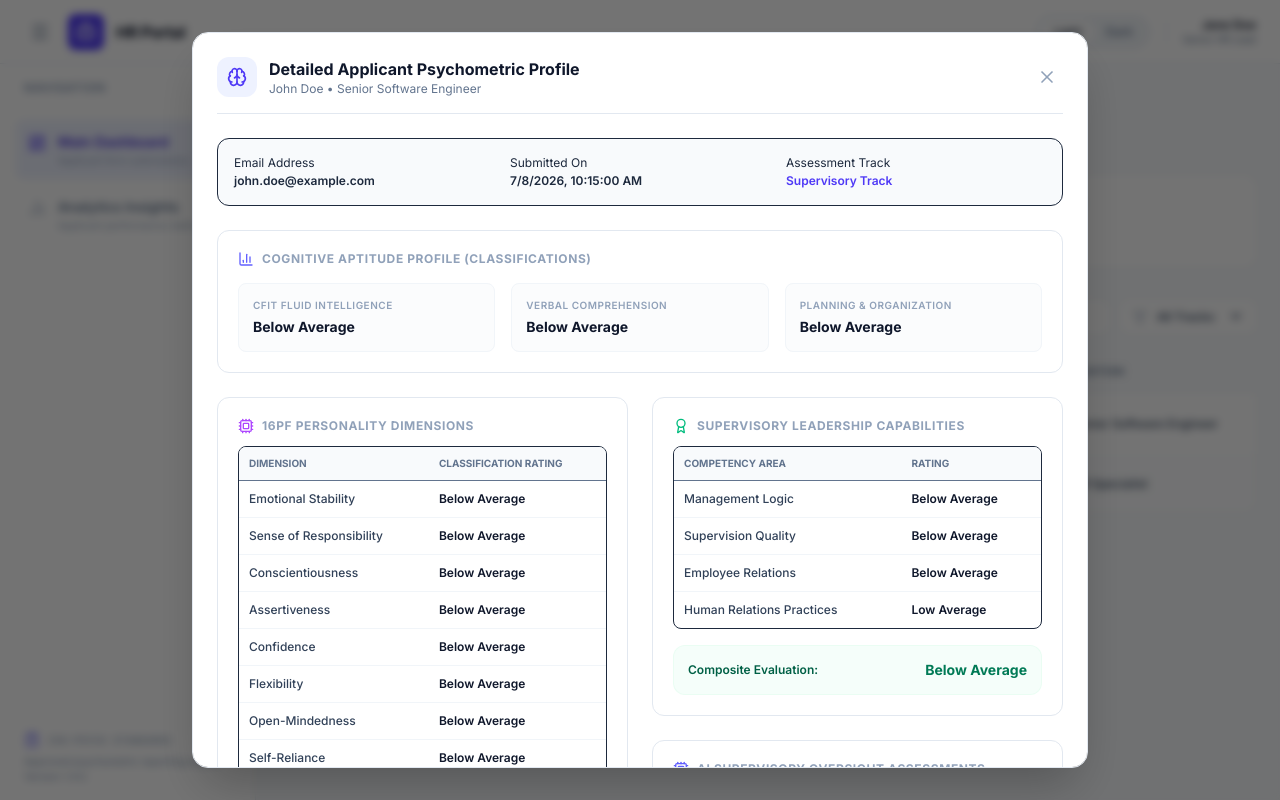
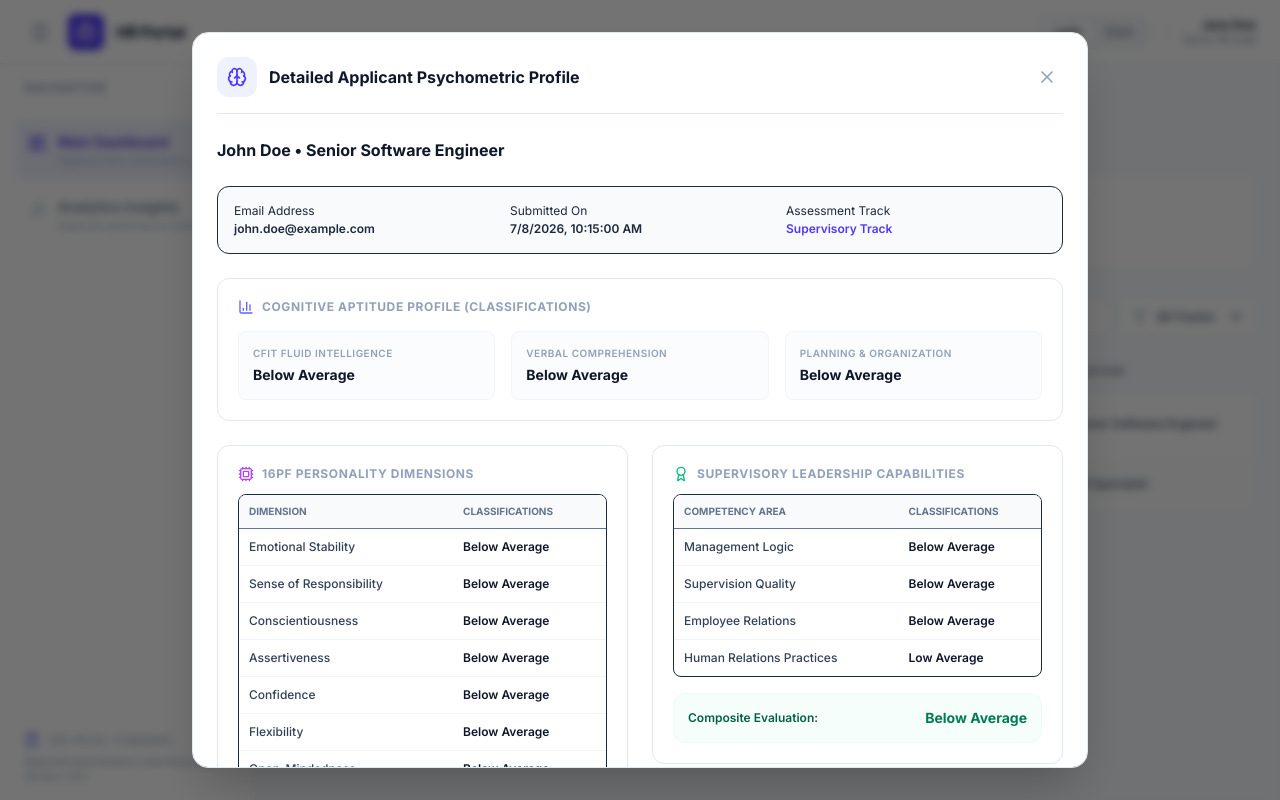
Before and after one commit to BenjiBenji20/HR-Applicant-Dashboard, a React (Vite) app: page / in a window 1280 px wide. Both pictures are taken after a click on the button 310 px from the left and 424 px from the top of the page. Built offline with nearby package versions, Linux system fonts and the light colour scheme.

Commit message:
name layout

```diff
--- a/src/components/RawScoreModal.tsx
+++ b/src/components/RawScoreModal.tsx
@@ -29,12 +29,9 @@ export default function RawScoreModal({ summary, detail, onClose }: RawScoreModa
               <Brain className="h-5 w-5" />
             </div>
             <div>
-              <h3 className="text-base font-bold text-slate-900 dark:text-slate-100">
+              <h2 className="text-base font-bold text-slate-900 dark:text-slate-100">
                 Detailed Applicant Psychometric Profile
-              </h3>
-              <p className="text-xs text-slate-500 dark:text-slate-400">
-                {summary.metadata.fullName} &bull; {summary.intent.positionAppliedFor}
-              </p>
+              </h2>
             </div>
           </div>
           <button
@@ -48,6 +45,10 @@ export default function RawScoreModal({ summary, detail, onClose }: RawScoreModa
 
         {/* Modal Body */}
         <div className="mt-6 space-y-6">
+          <h3 className="text-base font-bold text-slate-900 dark:text-slate-100">
+            {summary.metadata.fullName} &bull; {summary.intent.positionAppliedFor}
+          </h3>
+
           {/* Metadata Block */}
           <div className="grid grid-cols-1 sm:grid-cols-3 gap-4 rounded-xl bg-slate-50 p-4 dark:bg-slate-950/60 text-xs border border-slate-150/40 dark:border-slate-850">
             <div>
@@ -104,7 +105,7 @@ export default function RawScoreModal({ summary, detail, onClose }: RawScoreModa
                     <thead>
                       <tr className="bg-slate-50 dark:bg-slate-900 border-b border-slate-150 dark:border-slate-800 text-[10px] font-bold text-slate-500 uppercase">
                         <th className="p-2.5">Dimension</th>
-                        <th className="p-2.5">Classification Rating</th>
+                        <th className="p-2.5">Classifications</th>
                       </tr>
                     </thead>
                     <tbody className="divide-y divide-slate-100 dark:divide-slate-850 text-slate-700 dark:text-slate-350">
@@ -176,7 +177,7 @@ export default function RawScoreModal({ summary, detail, onClose }: RawScoreModa
                           <thead>
                             <tr className="bg-slate-50 dark:bg-slate-900 border-b border-slate-150 dark:border-slate-800 text-[10px] font-bold text-slate-500 uppercase">
                               <th className="p-2.5">Competency Area</th>
-                              <th className="p-2.5">Rating</th>
+                              <th className="p-2.5">Classifications</th>
                             </tr>
                           </thead>
                           <tbody className="divide-y divide-slate-100 dark:divide-slate-850 text-slate-700 dark:text-slate-350">
```
